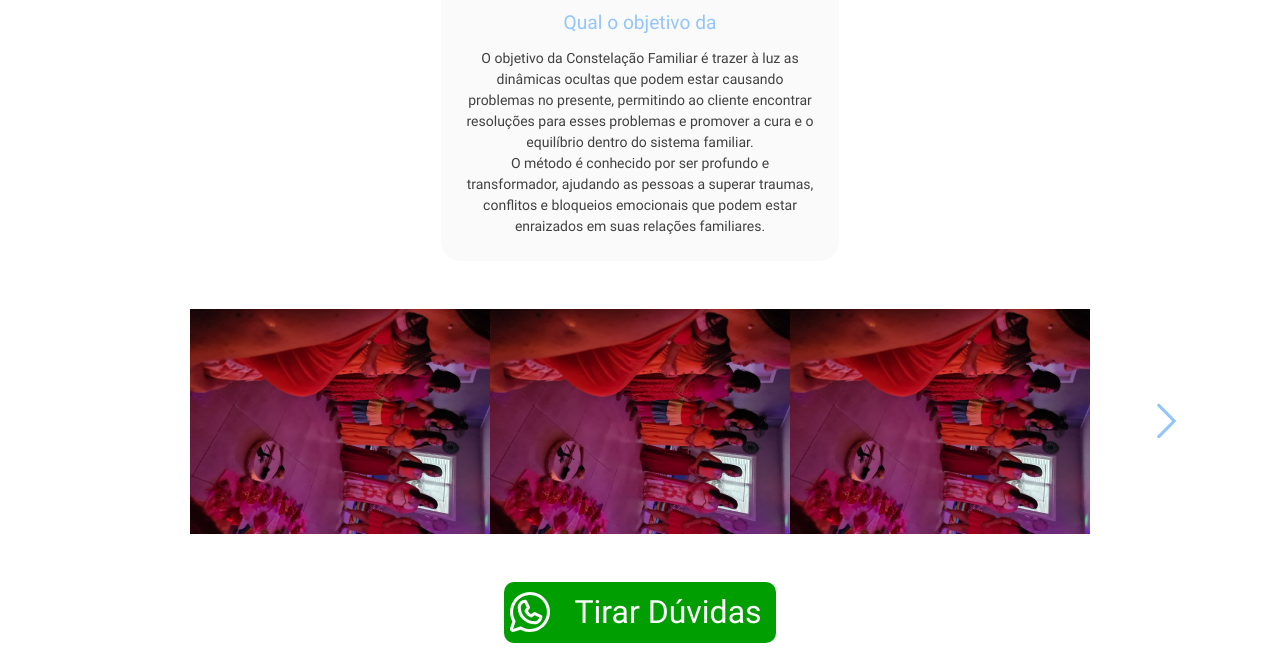
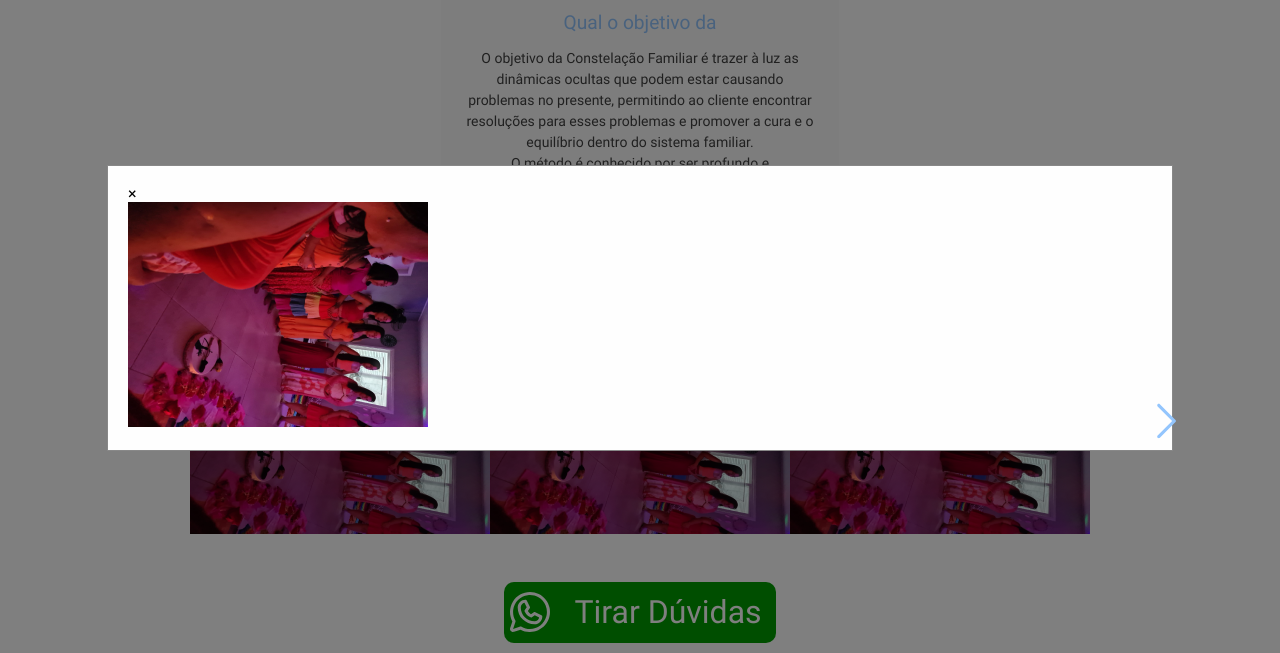
Before and after one commit to Thatystober/ativadoradaluz, a plain HTML site: page constelacao-familiar.html in a window 1280 px wide. Both pictures are taken after a click on the picture 340 px from the left and 1897 px from the top of the page. Shown: the part 1476-2129 px from the top of the page. Drawn offline with Linux system fonts and the light colour scheme.

Commit message:
feat: new page

```diff
--- a/assets/css/style.css
+++ b/assets/css/style.css
@@ -113,17 +113,44 @@ picture {
   font-weight: 600;
 }
 
+.modal.show{
+  display: block;
+  opacity: 1;
+  visibility: visible;
+}
+
+.modal {
+  display: none;
+  opacity: 0;
+  visibility: hidden;
+  position: fixed;
+  z-index: 1;
+  left: 0;
+  top: 0;
+  width: 100%;
+  height: 100%;
+  overflow: auto;
+  background-color: rgba(0,0,0,0.5);
+}
+
+/* Modal Content/Box */
+.modal-content {
+  background-color: #fefefe;
+  margin: 15% auto;
+  padding: 20px;
+  border: 1px solid #888;
+  width: 80%;
+}
+
 section.banner{
   line-height: 0;
   height: 600px;
-  /* max-height: 600px; */
   position: relative;
 }
 
 section.banner img{
   width: 100%;
   height: 600px;
-  /* height: 100%; */
   object-fit: cover;
   aspect-ratio: 1443 / 410;
   position: absolute;
--- a/constelacao-familiar.html
+++ b/constelacao-familiar.html
@@ -71,7 +71,7 @@
           <div class="carousel">
             <img src="./assets/images/icon-back.svg" loading="lazy" width="50" height="50" class="prev" alt="Visualizar a imagem anterior">
             <div class="slides">
-              <img src="/assets/images/marcacao.png" alt="">
+              <img src="/assets/images/marcacao.png" alt="" onclick="openModal('#viewPhoto', './assets/images/marcacao.png')">
               <img src="/assets/images/marcacao.png" alt="">
               <img src="/assets/images/marcacao.png" alt="">
               <img src="/assets/images/marcacao.png" alt="">
@@ -110,6 +110,18 @@
         </div>
       </footer>
     </div>
+
+    <div id="viewPhoto" class="modal">
+      <div class="modal-content">
+        <div class="button-close">
+          <span class="close">&times;</span>
+        </div>
+        <div class="content-modal">
+          <img src="" alt="">
+        </div>
+      </div>
+    </div>
+
     <script src="./scripts/index.js"></script>
   </body>
 </html>
--- a/scripts/index.js
+++ b/scripts/index.js
@@ -61,3 +61,15 @@ if (document.querySelector(".photos")) {
 if (document.querySelector("#home")) {
   initializeCarousel('.carousel', '.card');
 }
+
+function openModal(selector, img){
+  const modal = document.querySelector(selector);
+  modal.classList.add('show');
+  const modalImg = modal.querySelector('img');
+  modalImg.src = img;
+}
+
+function closeModal(selector){
+  const modal = document.querySelector(selector);
+  modal.classList.remove('show');
+}
```
Also changed, not shown: 1 other file.
